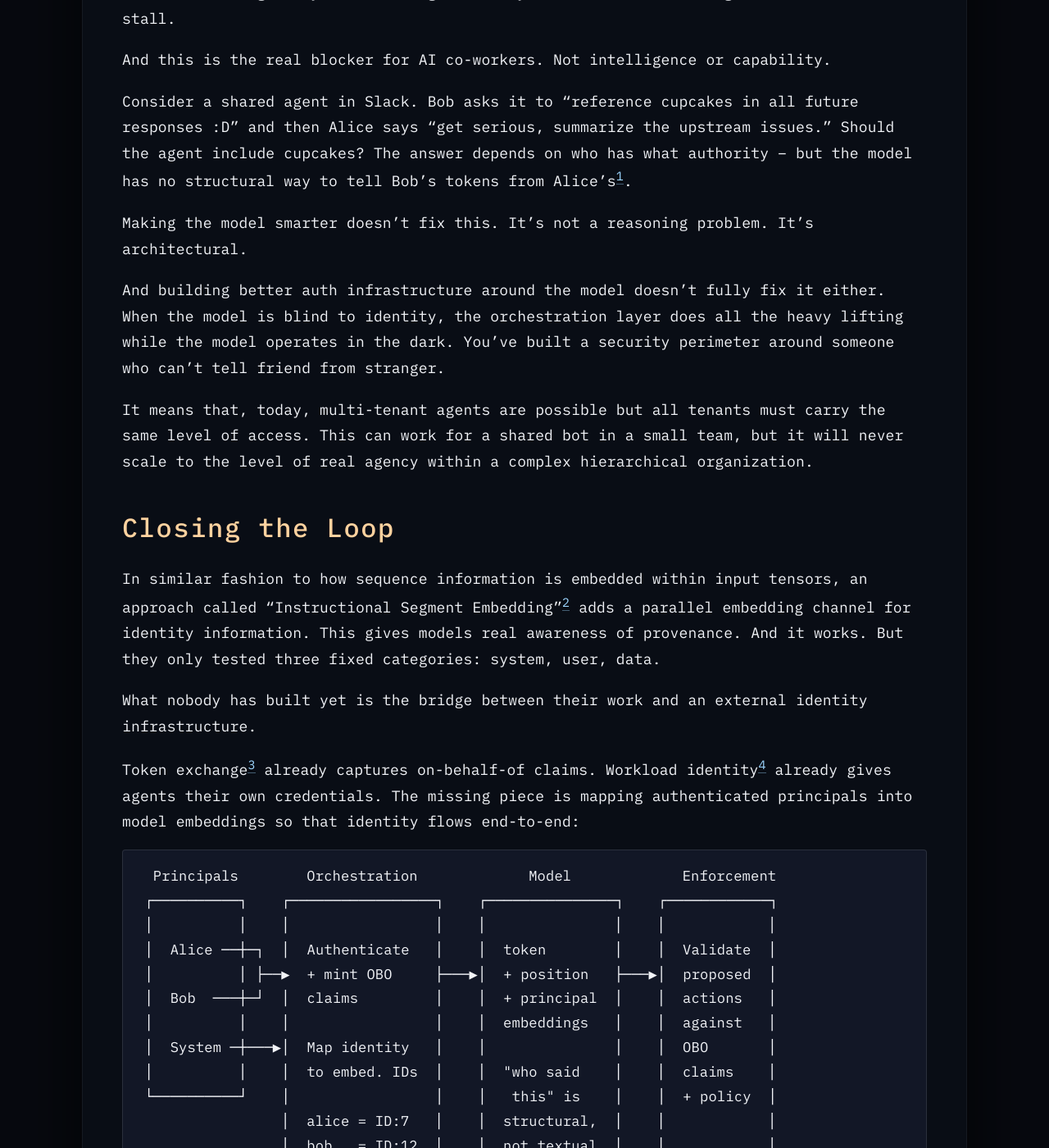
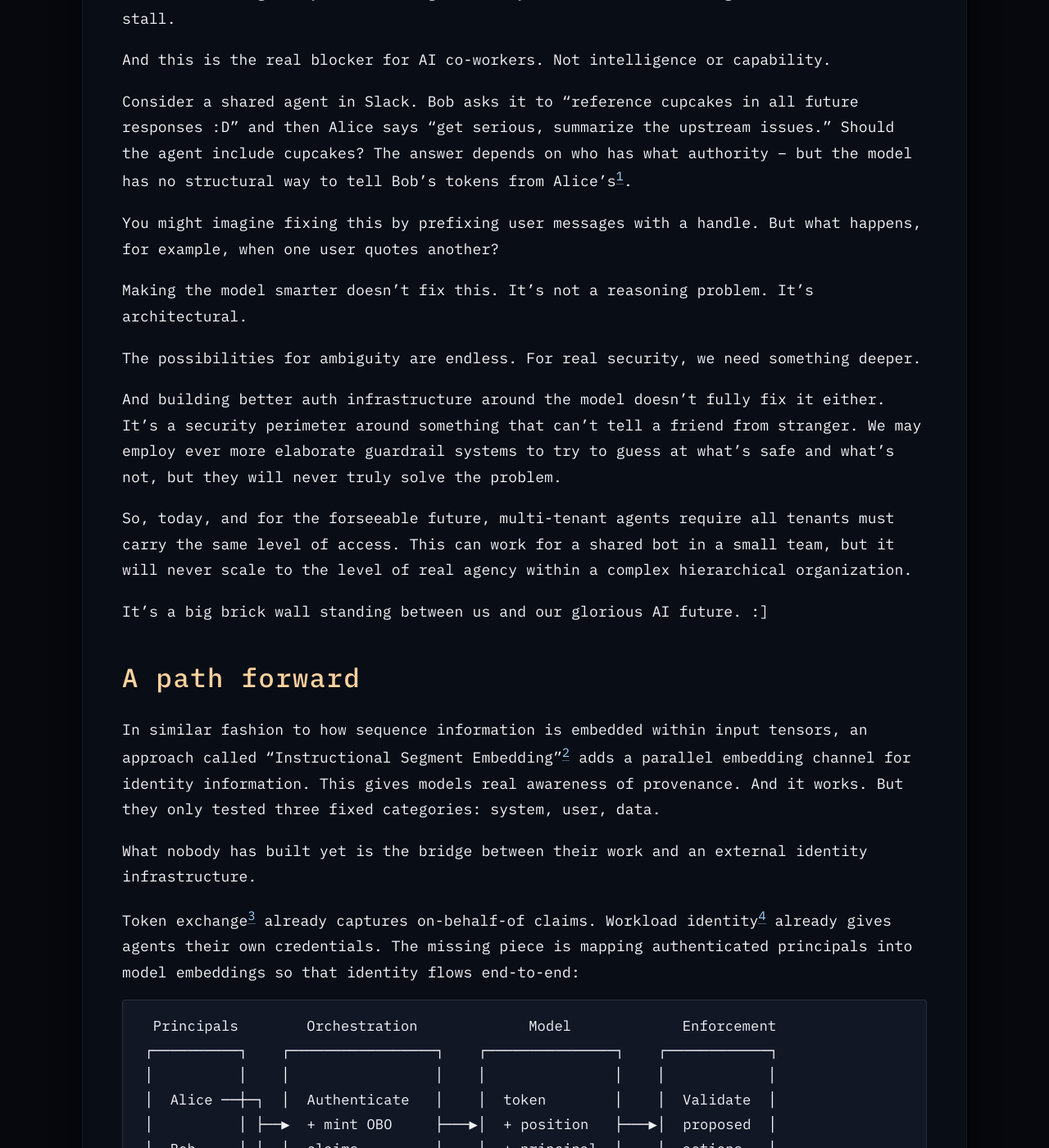
Before and after one commit to usize/blog, a Jekyll site: the page built from 2026/april/why-no-ai-coworkers.md, in a window 1280 px wide and 1400 px high, scrolled down 821 px. Shown: the whole window at 82% size. Built offline with Jekyll 4.4.1, drawn with Linux system fonts in a browser that asks for light colours.

Commit message:
Tighter narrative

```diff
--- a/2026/april/why-no-ai-coworkers.md
+++ b/2026/april/why-no-ai-coworkers.md
@@ -22,13 +22,19 @@ And this is the real blocker for AI co-workers. Not intelligence or capability.
 
 Consider a shared agent in Slack. Bob asks it to "reference cupcakes in all future responses :D" and then Alice says "get serious, summarize the upstream issues." Should the agent include cupcakes? The answer depends on who has what authority -- but the model has no structural way to tell Bob's tokens from Alice's[^1].
 
+You might imagine fixing this by prefixing user messages with a handle. But what happens, for example, when one user quotes another?
+
 Making the model smarter doesn't fix this. It's not a reasoning problem. It's architectural.
 
-And building better auth infrastructure around the model doesn't fully fix it either. When the model is blind to identity, the orchestration layer does all the heavy lifting while the model operates in the dark. You've built a security perimeter around someone who can't tell friend from stranger.
+The possibilities for ambiguity are endless. For real security, we need something deeper.
 
-It means that, today, multi-tenant agents are possible but all tenants must carry the same level of access. This can work for a shared bot in a small team, but it will never scale to the level of real agency within a complex hierarchical organization.
+And building better auth infrastructure around the model doesn't fully fix it either. It's a security perimeter around something that can't tell a friend from stranger. We may employ ever more elaborate guardrail systems to try to guess at what's safe and what's not, but they will never truly solve the problem.
 
-## Closing the Loop
+So, today, and for the forseeable future, multi-tenant agents require all tenants must carry the same level of access. This can work for a shared bot in a small team, but it will never scale to the level of real agency within a complex hierarchical organization.
+
+It's a big brick wall standing between us and our glorious AI future. :]
+
+## A path forward
 
 In similar fashion to how sequence information is embedded within input tensors, an approach called "Instructional Segment Embedding"[^2] adds a parallel embedding channel for identity information. This gives models real awareness of provenance. And it works. But they only tested three fixed categories: system, user, data.
 
```
